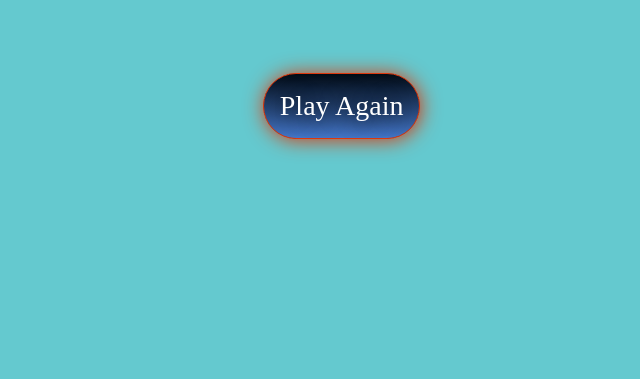
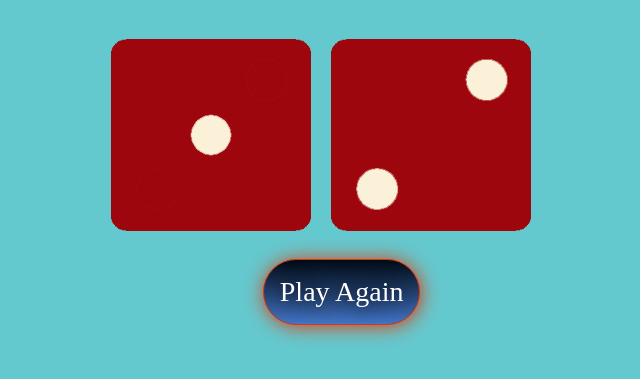
Before and after one commit to Monirajkailasmali123/dice_game, a plain HTML site: page index.html in a window 1280 px wide. Shown: the part 269-648 px from the top of the page, without its empty margins (314-954 px from the left). Drawn offline with Linux system fonts and the light colour scheme; the site is published under a folder, as on GitHub Pages, so addresses that start at the root find nothing.

Commit message:
Update index.html

```diff
--- a/index.html
+++ b/index.html
@@ -5,7 +5,7 @@
     <meta http-equiv="X-UA-Compatible" content="IE=edge">
     <meta name="viewport" content="width=device-width, initial-scale=1.0">
     <title>Dicee Game</title>
-    <link rel="shortcut icon" href="/image/—Pngtree—poker dice_755652.png" type="image/x-icon/gif">
+    <link rel="shortcut icon" href="image/—Pngtree—poker dice_755652.png" type="image/x-icon/gif">
     <link rel="stylesheet" href="style.css">
     <style>
         @import url('https://fonts.googleapis.com/css2?family=Lobster&display=swap');
@@ -18,14 +18,14 @@
    <div class="flex">
    <div class="player1">
        <p class="pname">Player 1</p>
-       <img class="dice1" src="/image/dice1.png" alt="">
+       <img class="dice1" src="image/dice1.png" alt="">
    </div>
    <div class="player2">
     <p class="pname">Player 2</p>
-    <img class="dice2" src="/image/dice2.png" alt="">
+    <img class="dice2" src="image/dice2.png" alt="">
    </div>
 </div>
         <button type="button" class="butn">Play Again</button>
-        <script src="/index.js"></script>
+        <script src="index.js"></script>
 </body>
 </html>
```
